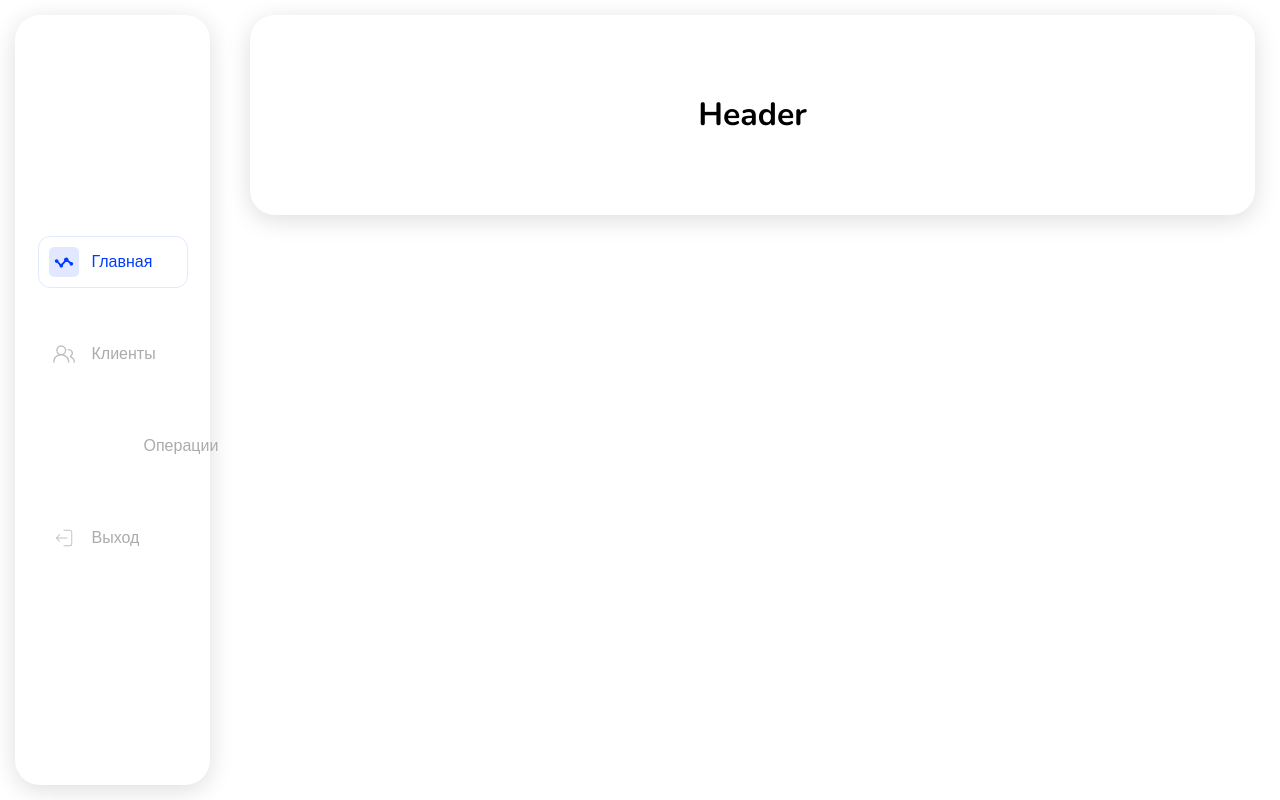
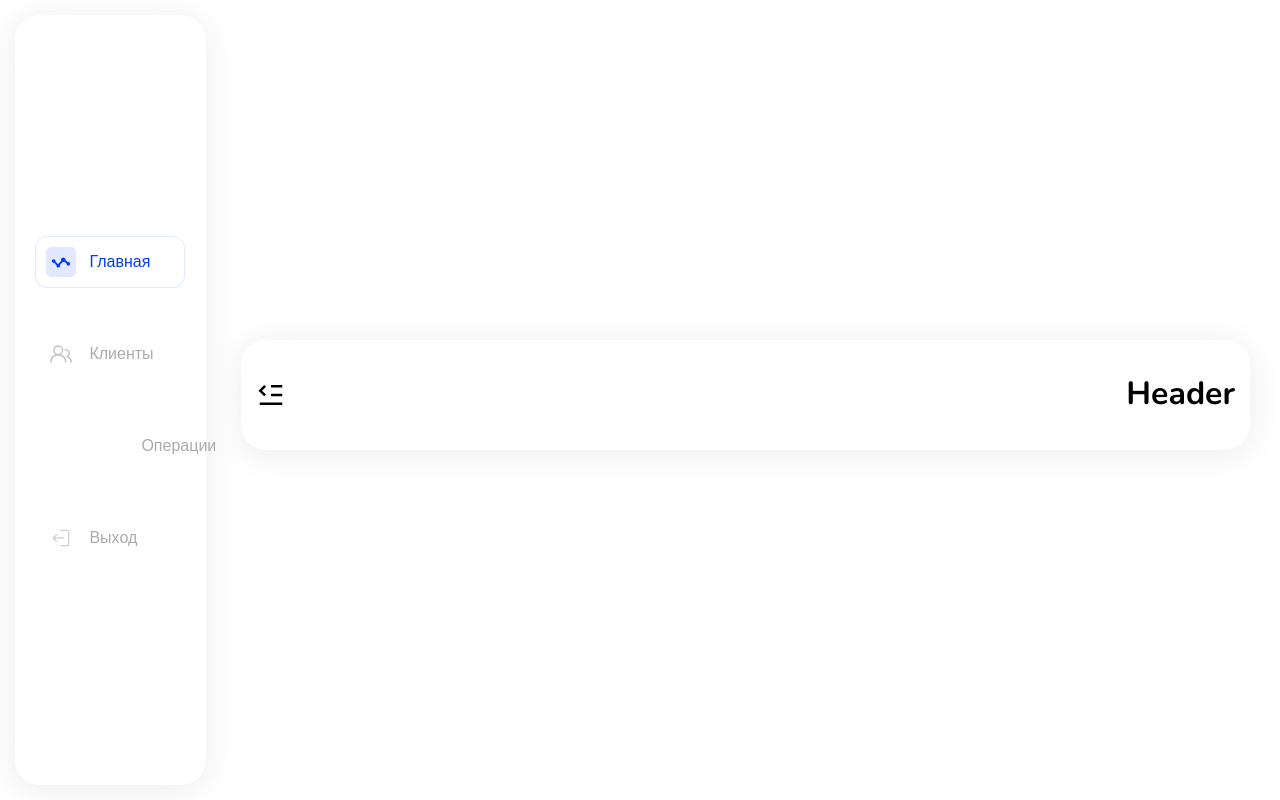
Before and after one commit to embersage/Clients-App, a React (Create React App) app in the folder client/: page / in a window 1280 px wide. Built offline with nearby package versions, Linux system fonts and the light colour scheme; no server answers; some icons are missing.

Commit message:
changed layout to flexbox and added menu closing

```diff
--- a/client/src/components/Header/Header.module.scss
+++ b/client/src/components/Header/Header.module.scss
@@ -1,19 +1,45 @@
 @import '../../scss/reset.scss', '../../scss/variables.scss';
 
+//.header {
+//  margin: 15px 0 0 250px;
+//  width: calc(100vw - 275px);
+//  height: 150px;
+//  position: fixed;
+//
+//  .content {
+//    width: 100%;
+//    height: 100%;
+//    padding: 15px;
+//    box-shadow: 0px 4px 35px 0px rgba(0, 0, 0, 0.08);
+//    border-radius: 25px;
+//    display: flex;
+//    justify-content: space-between;
+//    align-items: center;
+//
+//    .menuButton {
+//      cursor: pointer;
+//    }
+//  }
+//}
+
 .header {
-  margin: 15px 0 0 250px;
-  width: calc(100vw - 275px);
-  height: 200px;
-  position: fixed;
+  //margin: 15px 0 0 0;
+  //width: calc(100vw - 275px);
+  height: 150px;
+  width: calc(100% - 30px);
+  padding: 15px;
+  //position: fixed;
 
   .content {
-    width: 100%;
-    height: 100%;
     padding: 15px;
-    box-shadow: 0px 5px 25px #0002;
+    box-shadow: 0px 4px 35px 0px rgba(0, 0, 0, 0.08);
     border-radius: 25px;
     display: flex;
-    justify-content: center;
+    justify-content: space-between;
     align-items: center;
+
+    .menuButton {
+      cursor: pointer;
+    }
   }
 }
--- a/client/src/components/Header/index.jsx
+++ b/client/src/components/Header/index.jsx
@@ -1,9 +1,33 @@
+import { useSelector, useDispatch } from 'react-redux';
+import { RiMenuFoldLine, RiMenuUnfoldLine } from 'react-icons/ri';
+import { setIsOpened } from '../../redux/slices/menuSlice';
 import styles from './Header.module.scss';
 
 const Header = () => {
+  const isOpened = useSelector((state) => state.menu.isOpened);
+  const dispatch = useDispatch();
+
   return (
     <header className={styles.header}>
       <div className={styles.content}>
+        {isOpened ? (
+          <RiMenuFoldLine
+            size={30}
+            className={styles.menuButton}
+            onClick={() => {
+              dispatch(setIsOpened(!isOpened));
+            }}
+          />
+        ) : (
+          <RiMenuUnfoldLine
+            size={30}
+            className={styles.menuButton}
+            onClick={() => {
+              dispatch(setIsOpened(!isOpened));
+            }}
+          />
+        )}
+
         <h1>Header</h1>
       </div>
     </header>
--- a/client/src/components/Menu/Menu.module.scss
+++ b/client/src/components/Menu/Menu.module.scss
@@ -1,13 +1,97 @@
 @import '../../scss/reset.scss', '../../scss/variables.scss';
 
+//.menu {
+//  padding: 15px;
+//  width: 225px;
+//  position: fixed;
+//  height: 100%;
+//  color: #ababab;
+//  font-size: 16px;
+//  font-weight: 400;
+//
+//  .pages {
+//    margin: 0;
+//    padding: 0;
+//    width: 100%;
+//    height: 100%;
+//    list-style-type: none;
+//    display: flex;
+//    flex-direction: column;
+//    justify-content: center;
+//    align-items: center;
+//    row-gap: 40px;
+//    border-radius: 25px;
+//    box-shadow: 0px 4px 35px 0px rgba(0, 0, 0, 0.08);
+//
+//    .page {
+//      padding: 10px;
+//      width: 150px;
+//      height: 52px;
+//      display: grid;
+//      grid-template-columns: repeat(2, 1fr);
+//      justify-items: center;
+//      align-items: center;
+//      column-gap: 10px;
+//      transition: border 0.3s ease-in-out, color 0.3s ease-in-out,
+//        fill 10s ease-in-out;
+//      border: 1px solid transparent;
+//      border-radius: 12px;
+//      cursor: pointer;
+//
+//      .icon {
+//        padding: 4px;
+//        margin: 0 auto 0 0;
+//        transition: fill 0.3s ease-in-out;
+//      }
+//
+//      &:hover {
+//        &:not(._active) {
+//          border-color: #e1e8ff;
+//          color: rgba(0, 60, 255, 0.5);
+//          svg {
+//            fill: rgba(225, 232, 255, 0.5);
+//          }
+//        }
+//      }
+//    }
+//
+//    span {
+//      width: 85px;
+//    }
+//
+//    ._active {
+//      border: 1px solid #e1e8ff;
+//      color: rgba(0, 60, 255, 1);
+//
+//      svg {
+//        fill: rgba(0, 60, 255, 1);
+//        border-radius: 5px;
+//        background-color: rgba(225, 232, 255, 1);
+//      }
+//    }
+//  }
+//}
+
+@keyframes moveRight {
+  0% {
+    transform: translateX(-225px);
+  }
+
+  100% {
+    transform: translateX(0);
+  }
+}
+
 .menu {
-  padding: 15px;
+  padding: 15px 0;
   width: 225px;
-  position: fixed;
-  height: 100%;
+  height: 100vh;
   color: #ababab;
   font-size: 16px;
   font-weight: 400;
+  position: sticky;
+  top: 0;
+  animation: moveRight 0.5s ease-in-out 1;
 
   .pages {
     margin: 0;
@@ -21,7 +105,7 @@
     align-items: center;
     row-gap: 40px;
     border-radius: 25px;
-    box-shadow: 0px 5px 25px #0002;
+    box-shadow: 0px 4px 35px 0px rgba(0, 0, 0, 0.08);
 
     .page {
       padding: 10px;
--- a/client/src/components/Menu/index.jsx
+++ b/client/src/components/Menu/index.jsx
@@ -4,10 +4,13 @@ import { CiLogout } from 'react-icons/ci';
 import { GoPeople } from 'react-icons/go';
 import { LiaRubleSignSolid } from 'react-icons/lia';
 import styles from './Menu.module.scss';
+import { useSelector } from 'react-redux';
 
 const Menu = () => {
+  const isOpened = useSelector((state) => state.menu.isOpened);
   const location = useLocation();
 
+  if (isOpened) {
     return (
       <nav className={styles.menu}>
         <ul className={styles.pages}>
@@ -78,6 +81,7 @@ const Menu = () => {
         </ul>
       </nav>
     );
+  }
 };
 
 export default Menu;
--- a/client/src/pages/Users/Users.module.scss
+++ b/client/src/pages/Users/Users.module.scss
@@ -1,15 +1,36 @@
 @import '../../scss/reset.scss', '../../scss/variables.scss';
 
-.usersTable {
-  margin: 245px 0 0 250px;
-  width: $users-width;
-  height: 800px;
-  position: fixed;
-  box-shadow: 0px 5px 25px #0002;
-  border-radius: 25px;
-  padding: 20px;
+//.usersTable {
+//  margin: 205px 0 0 250px;
+//  width: $users-width;
+//  height: 800px;
+//  position: fixed;
+//  box-shadow: 0px 4px 35px 0px rgba(0, 0, 0, 0.08);
+//  border-radius: 25px;
+//  padding: 20px;
+//
+//  td {
+//    padding: 10px;
+//  }
+//}
 
-  td {
-    padding: 10px;
+.wrapper {
+  display: flex;
+  flex-direction: column;
+  justify-content: flex-start;
+  align-items: center;
+  height: 100%;
+  width: 100%;
+  row-gap: 30px;
+
+
+  .usersTable {
+    box-shadow: 0px 4px 35px 0px rgba(0, 0, 0, 0.08);
+    border-radius: 25px;
+    padding: 20px;
+    width: calc(100% - 50px);
+    td {
+      padding: 10px;
+    }
   }
 }
--- a/client/src/pages/Users/index.jsx
+++ b/client/src/pages/Users/index.jsx
@@ -21,6 +21,7 @@ const Users = () => {
   return (
     <>
       <Menu />
+      <div className={styles.wrapper}>
         <Header />
         {status === 'succeeded' ? (
           <table className={styles.usersTable}>
@@ -52,6 +53,7 @@ const Users = () => {
         ) : (
           <p>Загрузка</p>
         )}
+      </div>
     </>
   );
 };
--- /dev/null
+++ b/client/src/redux/slices/menuSlice.js
@@ -0,0 +1,19 @@
+import { createSlice } from '@reduxjs/toolkit';
+
+const initialState = {
+  isOpened: true,
+};
+
+export const menuSlice = createSlice({
+  name: 'menu',
+  initialState,
+  reducers: {
+    setIsOpened: (state, action) => {
+      state.isOpened = action.payload;
+    },
+  },
+});
+
+export const { setIsOpened } = menuSlice.actions;
+
+export default menuSlice.reducer;
--- a/client/src/redux/store.js
+++ b/client/src/redux/store.js
@@ -1,4 +1,5 @@
 import { configureStore } from '@reduxjs/toolkit';
+import menuReducer from './slices/menuSlice';
 import userReducer from './slices/userSlice';
 import usersReducer from './slices/usersSlice';
 
@@ -6,5 +7,6 @@ export const store = configureStore({
   reducer: {
     user: userReducer,
     users: usersReducer,
+    menu: menuReducer,
   },
 });
--- a/client/src/scss/App.module.scss
+++ b/client/src/scss/App.module.scss
@@ -1,5 +1,16 @@
+//.app {
+//  display: flex;
+//  flex-direction: column;
+//  min-height: 100vh;
+//}
+
 .app {
   display: flex;
-  flex-direction: column;
-  min-height: 100vh;
+  justify-content: center;
+  align-items: center;
+  column-gap: 20px;
+  height: 100vh;
+  width: 100vw;
+  padding: 0 15px;
+  overflow-x: hidden;
 }
```
Lines whose indentation alone changed are shown as unchanged.
